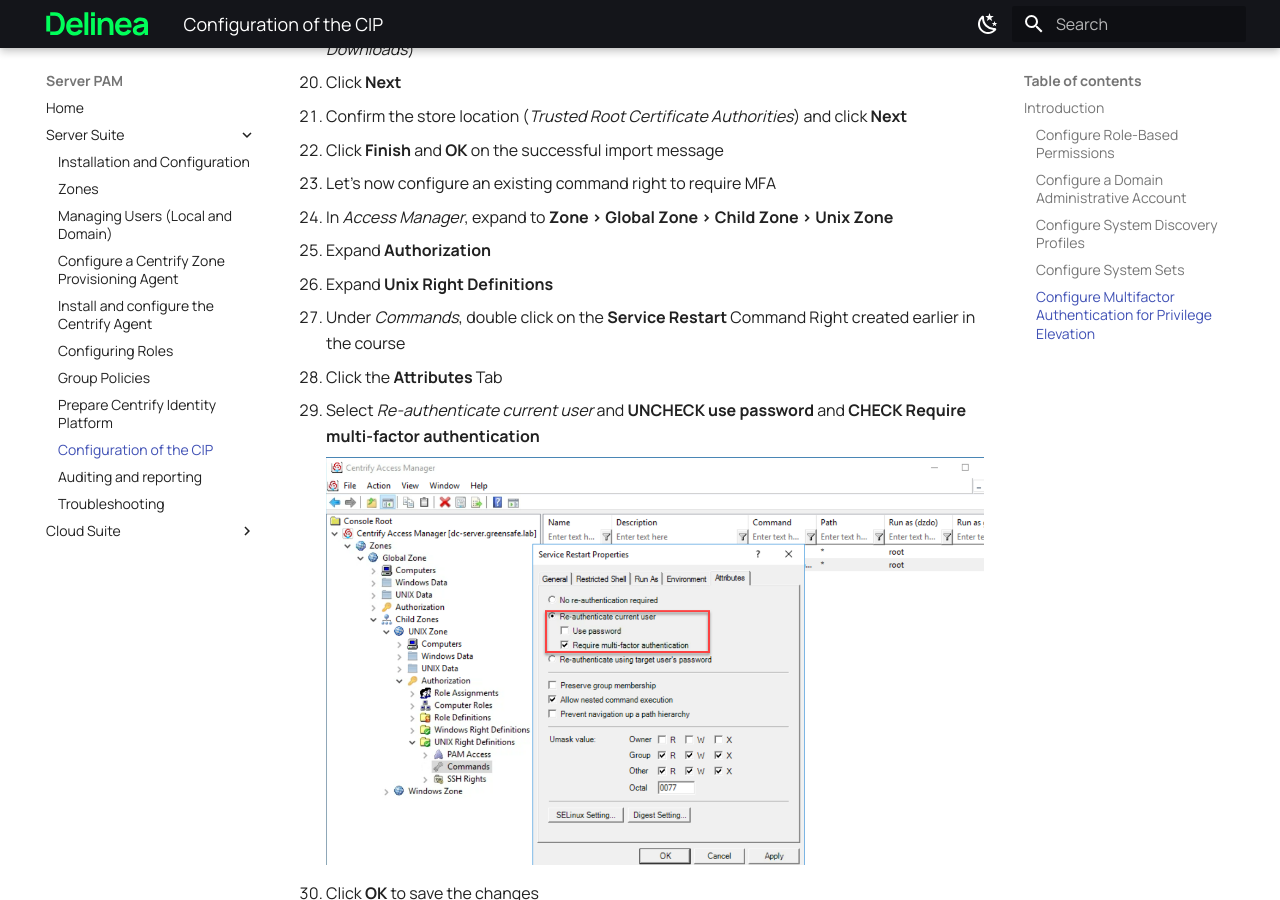
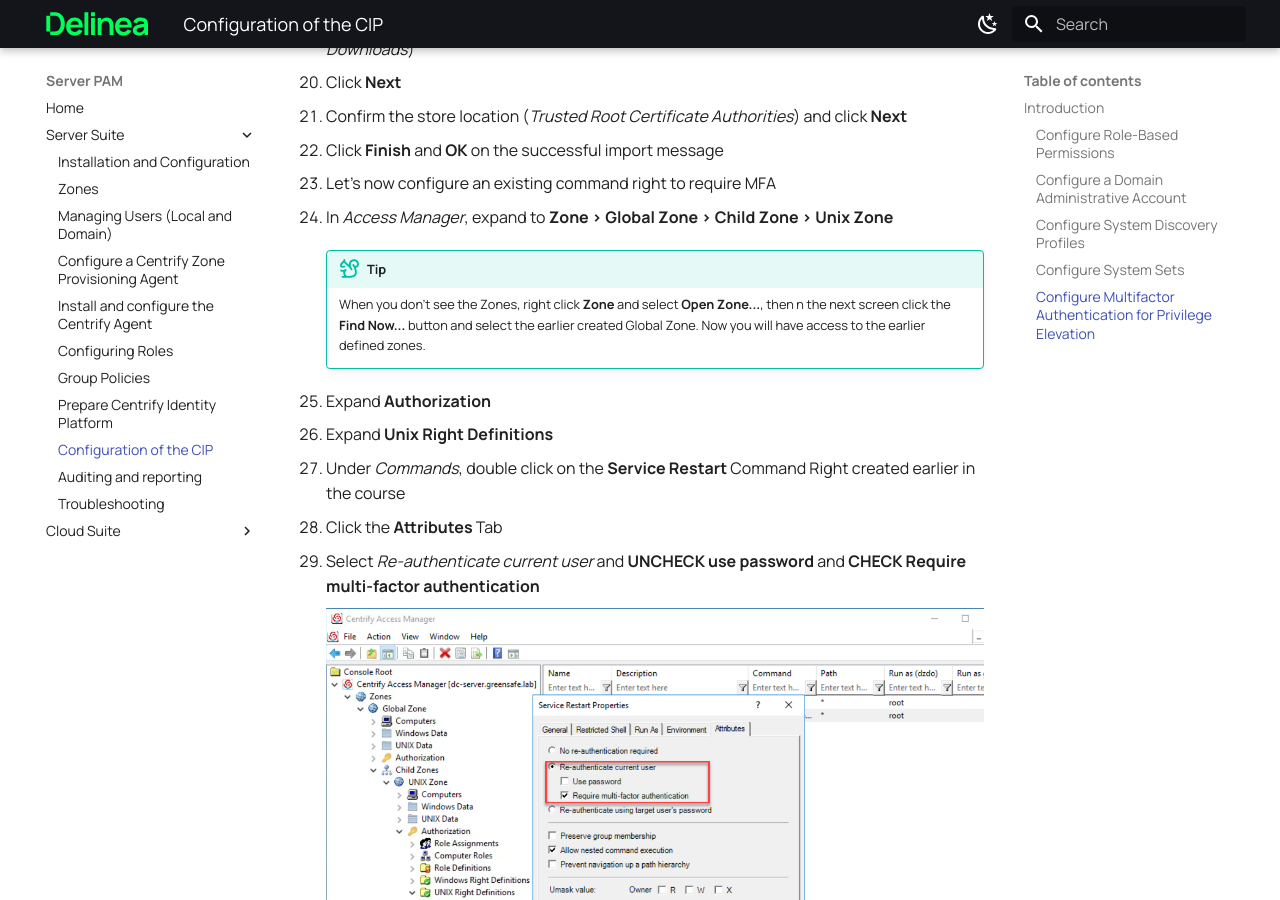
Before and after one commit to wessenstam/server-cloud_suite_partner, an MkDocs documentation site: the page built from docs/Server_Suite/lab9/lab9.md, in a window 1280 px wide and 900 px high, scrolled down 25937 px. Built offline with MkDocs 1.6.1 and Material for MkDocs 9.7.7, drawn with Linux system fonts in a browser that asks for light colours.

```diff
--- a/docs/Server_Suite/lab9/lab9.md
+++ b/docs/Server_Suite/lab9/lab9.md
@@ -620,6 +620,9 @@ Let's now configure the Centrify Identity Platform *Policy* for client side logi
 
 49. In *Access Manager*, expand to **Zone > Global Zone > Child Zone > Unix Zone**
 
+    !!!tip
+        When you don't see the Zones, right click **Zone** and select **Open Zone...**, then n the next screen click the **Find Now...** button and select the earlier created Global Zone. Now you will have access to the earlier defined zones.
+
 50. Expand **Authorization**
 
 51. Expand **Unix Right Definitions**
--- /dev/null
+++ b/requirememts.txt
@@ -0,0 +1 @@
+mkdocs
```
